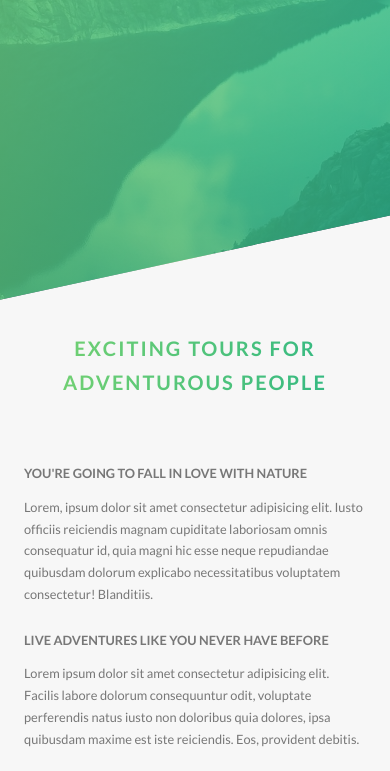
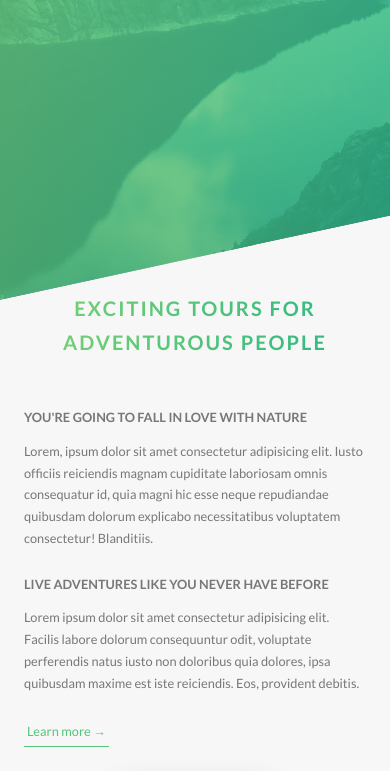
Before and after one commit to JuanTorres93/css-course-natours-project-1, a website: page index.html in a window 390 px wide. Shown: the part 502-1273 px from the top of the page. Drawn offline with Linux system fonts and the light colour scheme.

Commit message:
Composition, feature-box and home responsive

```diff
--- a/sass/base/_utilities.scss
+++ b/sass/base/_utilities.scss
@@ -1,13 +1,23 @@
+@use "../abstracts" as *;
+
 .u-center-text {
     text-align: center !important;
 }
 
 .u-margin-bottom-big {
     margin-bottom: 8rem !important;
+
+    @include respond(tab-port) {
+        margin-bottom: 6rem !important;
+    }
 }
 
 .u-margin-bottom-medium {
     margin-bottom: 4rem !important;
+
+    @include respond(tab-port) {
+        margin-bottom: 3rem !important;
+    }
 }
 
 .u-margin-bottom-small {
--- a/sass/components/_composition.scss
+++ b/sass/components/_composition.scss
@@ -10,19 +10,44 @@
         transition: all .2s;
         outline-offset: 2rem;
 
+
+        @include respond(tab-port) {
+            float: left;
+            position: relative;
+            width: 33.33333333%;
+            box-shadow: 0 1.5rem 3rem rgba($color-black, .2);
+        }
+
         &--p1 {
             left: 0;
             top: -2rem;
+
+            @include respond(tab-port) {
+                top: 0;
+                transform: scale(1.2);
+            }
         }
 
         &--p2 {
             right: 0;
             top: 2rem;
+
+            @include respond(tab-port) {
+                top: -1rem;
+                transform: scale(1.3);
+                z-index: 100;
+            }
         }
 
         &--p3 {
             left: 20%;
             top: 10rem;
+
+            @include respond(tab-port) {
+                top: 1rem;
+                left: 0;
+                transform: scale(1.1);
+            }
         }
 
         &:hover {
--- a/sass/components/_feature-box.scss
+++ b/sass/components/_feature-box.scss
@@ -8,6 +8,11 @@
     border-radius: 3px;
     box-shadow: 0 1.5rem 4rem rgba($color-black, .15);
     transition: transform .3s;
+
+
+    @include respond(tab-port) {
+        padding: 2rem;
+    }
 
     &__icon {
         display: inline-block;
@@ -20,6 +25,10 @@
                 $color-primary-dark);
         background-clip: text;
         color: transparent;
+
+        @include respond(tab-port) {
+            margin-bottom: 0;
+        }
     }
 
     &:hover {
--- a/sass/layout/_footer.scss
+++ b/sass/layout/_footer.scss
@@ -15,6 +15,10 @@
         height: auto;
         text-align: center;
         margin-bottom: 8rem;
+
+        @include respond(tab-port) {
+            margin-bottom: 6rem;
+        }
     }
 
     &__logo {
--- a/sass/pages/_home.scss
+++ b/sass/pages/_home.scss
@@ -4,6 +4,10 @@
     background-color: abstracts.$color-grey-light-1;
     padding: 25rem 0;
     margin-top: -20vh;
+
+    @include abstracts.respond(tab-port) {
+        padding: 20rem 0;
+    }
 }
 
 .section-features {
@@ -24,17 +28,29 @@
     &>* {
         transform: skewY(7deg);
     }
+
+    @include abstracts.respond(tab-port) {
+        padding: 10rem 0;
+    }
 }
 
 .section-tours {
     background-color: abstracts.$color-grey-light-1;
     padding: 25rem 0 15rem 0;
     margin-top: -10rem;
+
+    @include abstracts.respond(tab-port) {
+        padding: 20rem 0 10rem 0;
+    }
 }
 
 .section-stories {
     position: relative;
     padding: 15rem 0;
+
+    @include abstracts.respond(tab-port) {
+        padding: 10rem 0;
+    }
 }
 
 .section-book {
```
Also changed, not shown: css/style.css.
